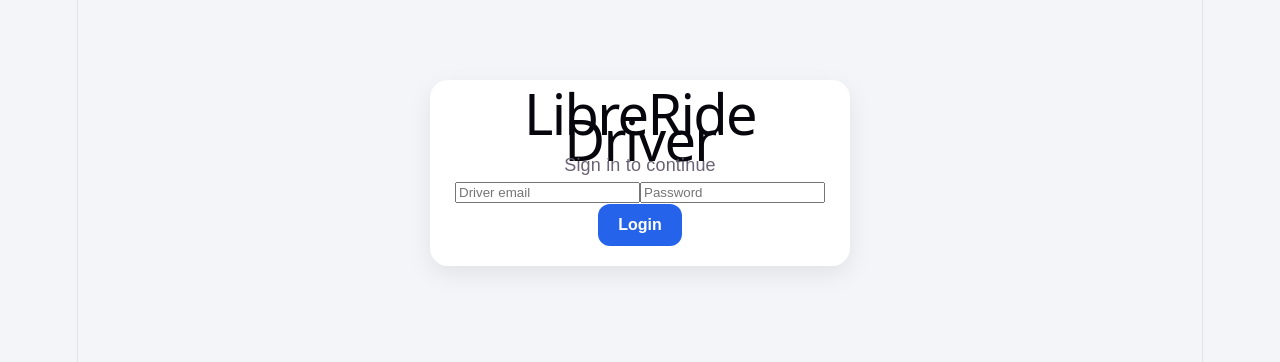
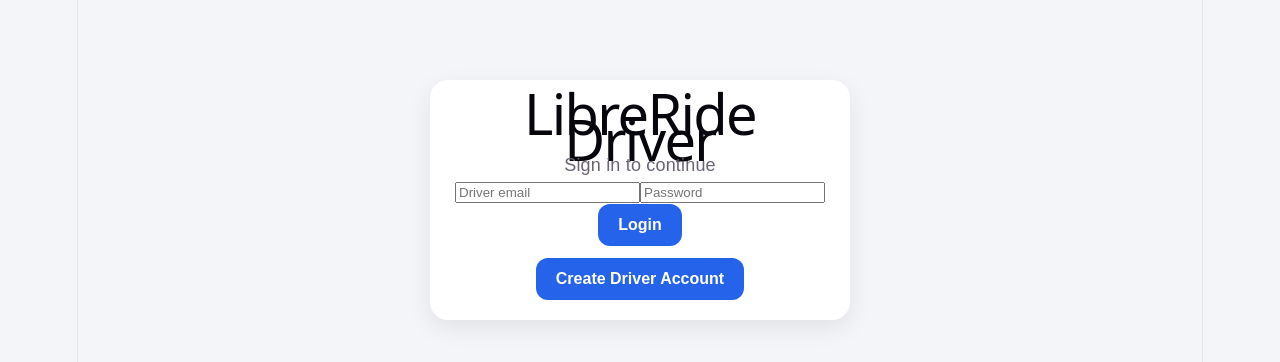
Before and after one commit to LibreRide/LibreRide-Driver-App, a React (Vite) app: page / in a window 1280 px wide. Shown: the top 362 px of the page. Built offline with nearby package versions, Linux system fonts and the light colour scheme.

Commit message:
Add driver signup and onboarding workflow

```diff
--- a/src/App.jsx
+++ b/src/App.jsx
@@ -4,6 +4,7 @@ import { supabase } from './supabase'
 
 function App() {
   const [loggedIn, setLoggedIn] = useState(false)
+  const [authMode, setAuthMode] = useState('login')
   const [email, setEmail] = useState('')
   const [password, setPassword] = useState('')
   const [status, setStatus] = useState('offline')
@@ -106,11 +107,7 @@ function App() {
       setVehicleYear(data.vehicle_year ? String(data.vehicle_year) : '')
       setVehiclePlate(data.vehicle_plate || '')
 
-      if (data.onboarding_status === 'approved') {
-        setShowOnboarding(false)
-      } else {
-        setShowOnboarding(true)
-      }
+      setShowOnboarding(data.onboarding_status !== 'approved')
     }
   }
 
@@ -125,7 +122,7 @@ function App() {
         .from('drivers')
         .select('*')
         .eq('user_id', user.id)
-        .single()
+        .maybeSingle()
 
       if (driver) {
         setDriverId(driver.id)
@@ -194,9 +191,33 @@ function App() {
     setMessage('')
   }
 
+  async function signup(e) {
+    e.preventDefault()
+    setLoading(true)
+    setMessage('')
+
+    const { data, error } = await supabase.auth.signUp({
+      email,
+      password,
+    })
+
+    setLoading(false)
+
+    if (error) {
+      setMessage(error.message)
+      return
+    }
+
+    if (data.user) {
+      setMessage('Account created successfully. Check your email for verification, then log in.')
+      setAuthMode('login')
+    }
+  }
+
   async function logout() {
     await supabase.auth.signOut()
     setLoggedIn(false)
+    setAuthMode('login')
     setEmail('')
     setPassword('')
     setStatus('offline')
@@ -608,9 +629,9 @@ function App() {
       <div className="driver-app">
         <section className="card">
           <h1>LibreRide Driver</h1>
-          <p>Sign in to continue</p>
+          <p>{authMode === 'login' ? 'Sign in to continue' : 'Create driver account'}</p>
 
-          <form onSubmit={login}>
+          <form onSubmit={authMode === 'login' ? login : signup}>
             <input
               type="email"
               placeholder="Driver email"
@@ -626,9 +647,39 @@ function App() {
             />
 
             <button type="submit" disabled={loading}>
-              {loading ? 'Signing In...' : 'Login'}
+              {loading
+                ? authMode === 'login'
+                  ? 'Signing In...'
+                  : 'Creating Account...'
+                : authMode === 'login'
+                ? 'Login'
+                : 'Create Driver Account'}
             </button>
           </form>
+
+          <div style={{ marginTop: '12px' }}>
+            {authMode === 'login' ? (
+              <button
+                type="button"
+                onClick={() => {
+                  setMessage('')
+                  setAuthMode('signup')
+                }}
+              >
+                Create Driver Account
+              </button>
+            ) : (
+              <button
+                type="button"
+                onClick={() => {
+                  setMessage('')
+                  setAuthMode('login')
+                }}
+              >
+                Back To Login
+              </button>
+            )}
+          </div>
 
           {message && <p>{message}</p>}
         </section>
@@ -653,53 +704,14 @@ function App() {
             <p>Your application has been submitted and is waiting for admin approval.</p>
           ) : (
             <>
-              <input
-                placeholder="First Name"
-                value={firstName}
-                onChange={(e) => setFirstName(e.target.value)}
-              />
-
-              <input
-                placeholder="Last Name"
-                value={lastName}
-                onChange={(e) => setLastName(e.target.value)}
-              />
-
-              <input
-                placeholder="Phone Number"
-                value={phone}
-                onChange={(e) => setPhone(e.target.value)}
-              />
-
-              <input
-                placeholder="License Number"
-                value={licenseNumber}
-                onChange={(e) => setLicenseNumber(e.target.value)}
-              />
-
-              <input
-                placeholder="Vehicle Make"
-                value={vehicleMake}
-                onChange={(e) => setVehicleMake(e.target.value)}
-              />
-
-              <input
-                placeholder="Vehicle Model"
-                value={vehicleModel}
-                onChange={(e) => setVehicleModel(e.target.value)}
-              />
-
-              <input
-                placeholder="Vehicle Year"
-                value={vehicleYear}
-                onChange={(e) => setVehicleYear(e.target.value)}
-              />
-
-              <input
-                placeholder="License Plate"
-                value={vehiclePlate}
-                onChange={(e) => setVehiclePlate(e.target.value)}
-              />
+              <input placeholder="First Name" value={firstName} onChange={(e) => setFirstName(e.target.value)} />
+              <input placeholder="Last Name" value={lastName} onChange={(e) => setLastName(e.target.value)} />
+              <input placeholder="Phone Number" value={phone} onChange={(e) => setPhone(e.target.value)} />
+              <input placeholder="License Number" value={licenseNumber} onChange={(e) => setLicenseNumber(e.target.value)} />
+              <input placeholder="Vehicle Make" value={vehicleMake} onChange={(e) => setVehicleMake(e.target.value)} />
+              <input placeholder="Vehicle Model" value={vehicleModel} onChange={(e) => setVehicleModel(e.target.value)} />
+              <input placeholder="Vehicle Year" value={vehicleYear} onChange={(e) => setVehicleYear(e.target.value)} />
+              <input placeholder="License Plate" value={vehiclePlate} onChange={(e) => setVehiclePlate(e.target.value)} />
 
               <button onClick={submitOnboarding} disabled={loading}>
                 {loading ? 'Submitting...' : 'Submit For Review'}
```
